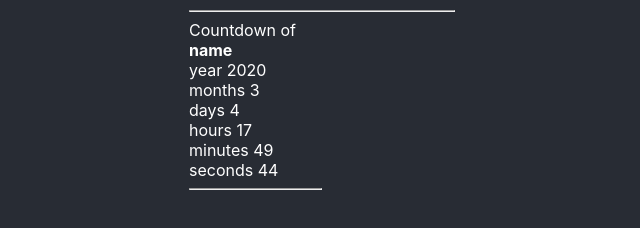
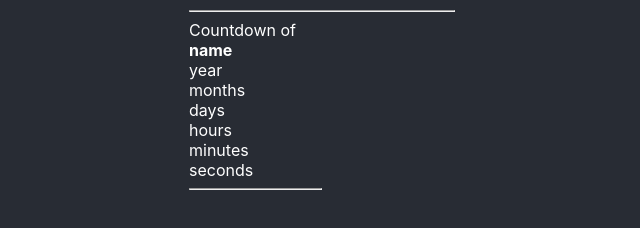
Before and after one commit to klunico/countdown-timer, a React (Create React App) app in the folder timer-app/: page / in a window 1280 px wide. Shown: the part 510-738 px from the top of the page, without its empty margins (318-958 px from the left). Built offline with nearby package versions, Linux system fonts and the light colour scheme.

Commit message:
further changes of components

```diff
--- a/timer-app/src/Countdown.js
+++ b/timer-app/src/Countdown.js
@@ -1,7 +1,7 @@
 import React from 'react';
 import Logo from './Logo.js';
 import Timer from './Timer.js';
-// import FunctionSubmit from './FunctionSubmit.js';
+
 
 class Countdown extends React.Component {
 	constructor(props) {
@@ -10,12 +10,13 @@ class Countdown extends React.Component {
 		this.handleChange = this.handleChange.bind(this);
 		this.state = {
 			eventName: "name",
-			time: "00:00"
+			time: "00:00",
+			date: new Date()
 		};
 	}
 
 	handleSubmit(event) {
-		console.log('Sumit clicked')
+		console.log(event)
   	alert('Following event has been created: ' + this.state.eventName + ' at ' + this.state.date + " " + this.state.time);
   	event.preventDefault();
   }
@@ -23,11 +24,8 @@ class Countdown extends React.Component {
 	handleChange(event) {
 		// const target = event.target;
 		// const value = target.name
-
   	this.setState({
-			eventName: event.target.value,
-			date: event.target.value,
-			time: event.target.value
+			[event.target.name]: event.target.value
 		});
 	}
 
@@ -51,7 +49,9 @@ class Countdown extends React.Component {
 			            	onChange={this.handleChange} />
 			            	<br /><br />
 								</label>
-									<input type="submit" value="Submit" onSubmit={this.handleSubmit} />
+									<input type="submit" value="Submit"
+									onSubmit={this.handleSubmit}
+									/>
 						</fieldset>
       		</form>
 				</div>
@@ -61,7 +61,9 @@ class Countdown extends React.Component {
 						Countdown of
 						<br />
 						<strong>{this.state.eventName}</strong>
-						<Timer />
+						<Timer
+							date={this.state.date}
+							eventName={this.state.eventName}/>
 						<hr />
 					</div>
 			</div>
--- a/timer-app/src/Timer.js
+++ b/timer-app/src/Timer.js
@@ -4,30 +4,36 @@ class Timer extends React.Component {
   constructor(props) {
     super(props);
     this.state = {
-    	year: new Date().getFullYear(),
-    	month: new Date().getMonth(),
-    	days: new Date().getDay(),
-    	hours: new Date().getHours(),
-    	minutes: new Date().getMinutes(),
-    	seconds: new Date().getSeconds()
+    	// year: new Date().getFullYear(),
+    	// month: new Date().getMonth(),
+    	// days: new Date().getDay(),
+    	// hours: new Date().getHours(),
+    	// minutes: new Date().getMinutes(),
+    	// seconds: new Date().getSeconds()
     };
   }
 
+  // calculateTime()
+
+
   componentDidMount = () => {
+  	console.log(this.props.date, this.props.eventName)
     setInterval(() => {
       this.setState(prevState => ({
-        year: new Date().getFullYear(),
-	    	month: new Date().getMonth(),
-	    	days: new Date().getDay(),
-	    	hours: new Date().getHours(),
-	    	minutes: new Date().getMinutes(),
-	    	seconds: new Date().getSeconds()
+
+      //   year: new Date().getFullYear(),
+	    	// month: new Date().getMonth(),
+	    	// days: new Date().getDay(),
+	    	// hours: new Date().getHours(),
+	    	// minutes: new Date().getMinutes(),
+	    	// seconds: new Date().getSeconds()
       }));
     } ,1000);
   };
 
   render () {
     const { year, month, days, hours, minutes, seconds } = this.state;
+    // console.log(this.state.date)
     return	<div>
 							year {year}
 							<br />
```
Also changed, not shown: timer-app/src/FunctionSubmit.js (deleted, +0 -15 lines).
